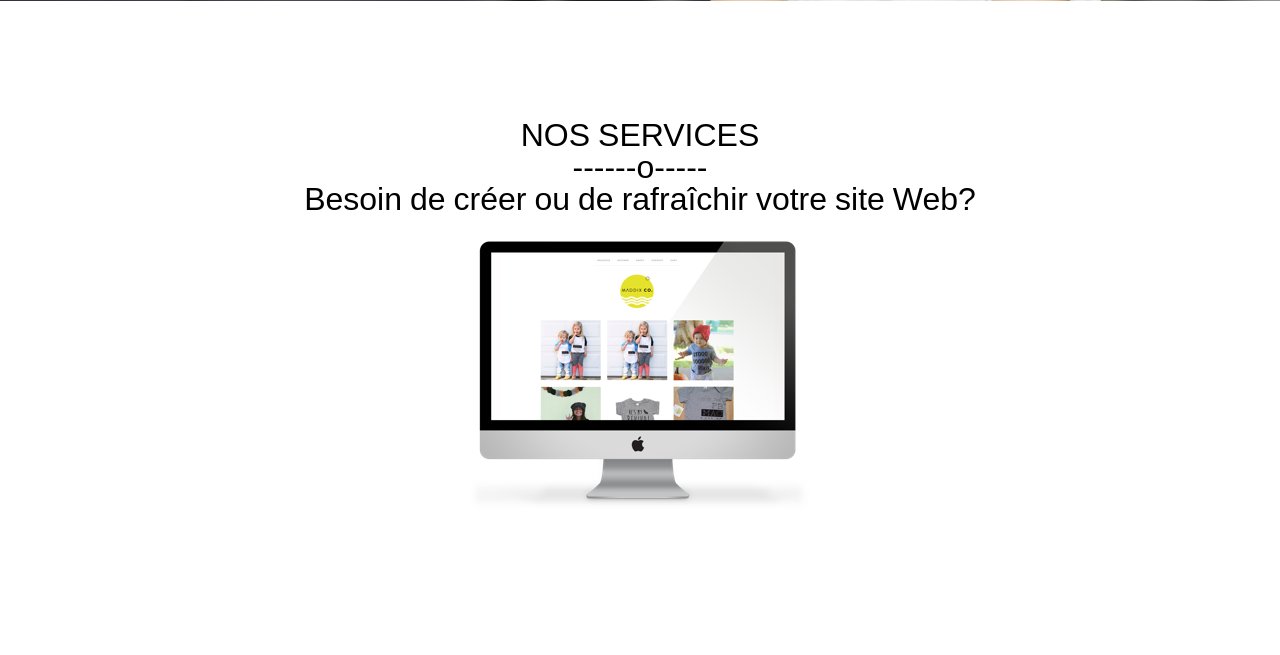
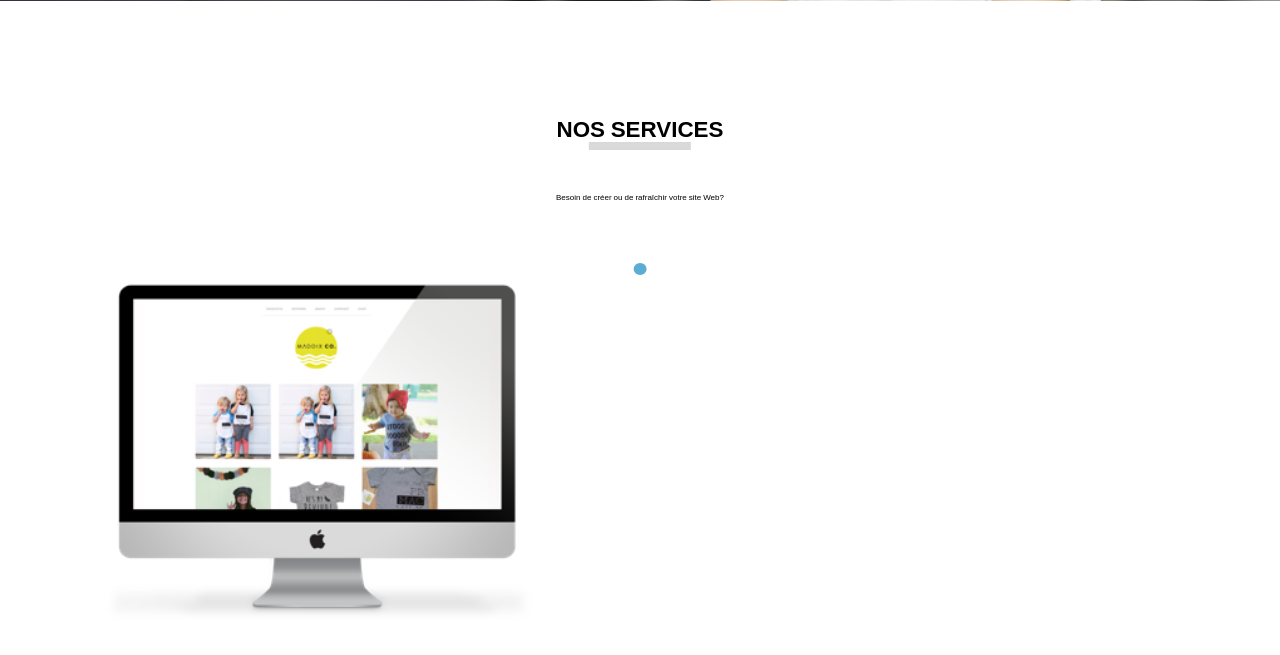
Before and after one commit to aerya973/OpenClassroom, a PHP site: page / in a window 1280 px wide. Shown: the part 531-1186 px from the top of the page. Before the commit the page ends 1034 px from the top, so only its background shows below. Run offline with PHP 8.4, Linux system fonts and the light colour scheme.

Commit message:
Correction alignement mais toujours problme dco CSS

```diff
--- a/webangency/css/style.css
+++ b/webangency/css/style.css
@@ -1,4 +1,4 @@
-@import "compass/css3";
+/*@import "compass/css3";*/
 /*BARRE DE NAVIGATION*/
 /* RESET CSS
 http://meyerweb.com/eric/tools/css/reset/
@@ -143,7 +143,7 @@ a {
 
 @font-face {
 	font-family: 'fontawesome';
-	src: url('/fonts/fontawesome-webfont.woff') format('woff'), url('/fonts/fontawesome-webfont.ttf') format('ttf'), url('/fonts/fontawesome-webfont.eot') format('eot'), url('/fonts/fontawesome-webfont.svg') format('svg');
+	src: url('/fonts/fontawesome-webfont.eot?#iefix') format('embedded-opentype'), url('/fonts/fontawesome-webfont.woff') format('woff'), url('/fonts/fontawesome-webfont.ttf') format('truetype'), url('/fonts/fontawesome-webfont.svg') format('svg');
 }
 
 body {
@@ -186,6 +186,52 @@ header {
 
 	margin-top: 9%;
 }
+
+h1 {
+	font-size: 70%;
+	font-weight: bold;
+}
+
+p {
+	font-size: 25%;
+	padding: 4%;
+}
+/******BARRE SEPARATION SERVICES/CONTENU*******/
+
+.ligne {
+	background-color: #d9d9d9;
+	content: '';
+	height: 1%;
+	left: 50%;
+	position: absolute;
+	transform: translateX(-50%);
+	width: 8%;
+}
+
+.point {
+	background-color: #5CADD3;
+	border-radius: 50%;
+	bottom: 0%;
+	content: '';
+	height: 1.5%;
+	left: 50%;
+	position: absolute;
+	transform: translate(-50%, 50%);
+	width: 1%;
+}
+
+::before ligne {
+	padding: 4%;
+}
+
+::after ligne {
+	padding: 4%;
+}
+/********** IMAGE PC ******/
+
+.main img {
+	width: 50%;
+}
 /********** MEDIA *********/
 
 @media all and (max-width: 800px) {
--- a/webangency/index.html
+++ b/webangency/index.html
@@ -36,12 +36,15 @@
 	</section>
 
 	<section>
-		<div>
-			<div id="services">NOS SERVICES
-				<div class:> ------o----- </div>
-				<p>Besoin de créer ou de rafraîchir votre site Web?</p>
-				<img src="/images/main-feature.png">
-			</div>
+		<div id="services">
+			<h1>NOS SERVICES</h1>
+			<div class="ligne"> </div>
+			<div class="point"></div>
+			<p>Besoin de créer ou de rafraîchir votre site Web?</p>
+		</div>
+
+		<div class="main">
+			<img src="/images/main-feature.png">
 		</div>
 	</section>
 
```
